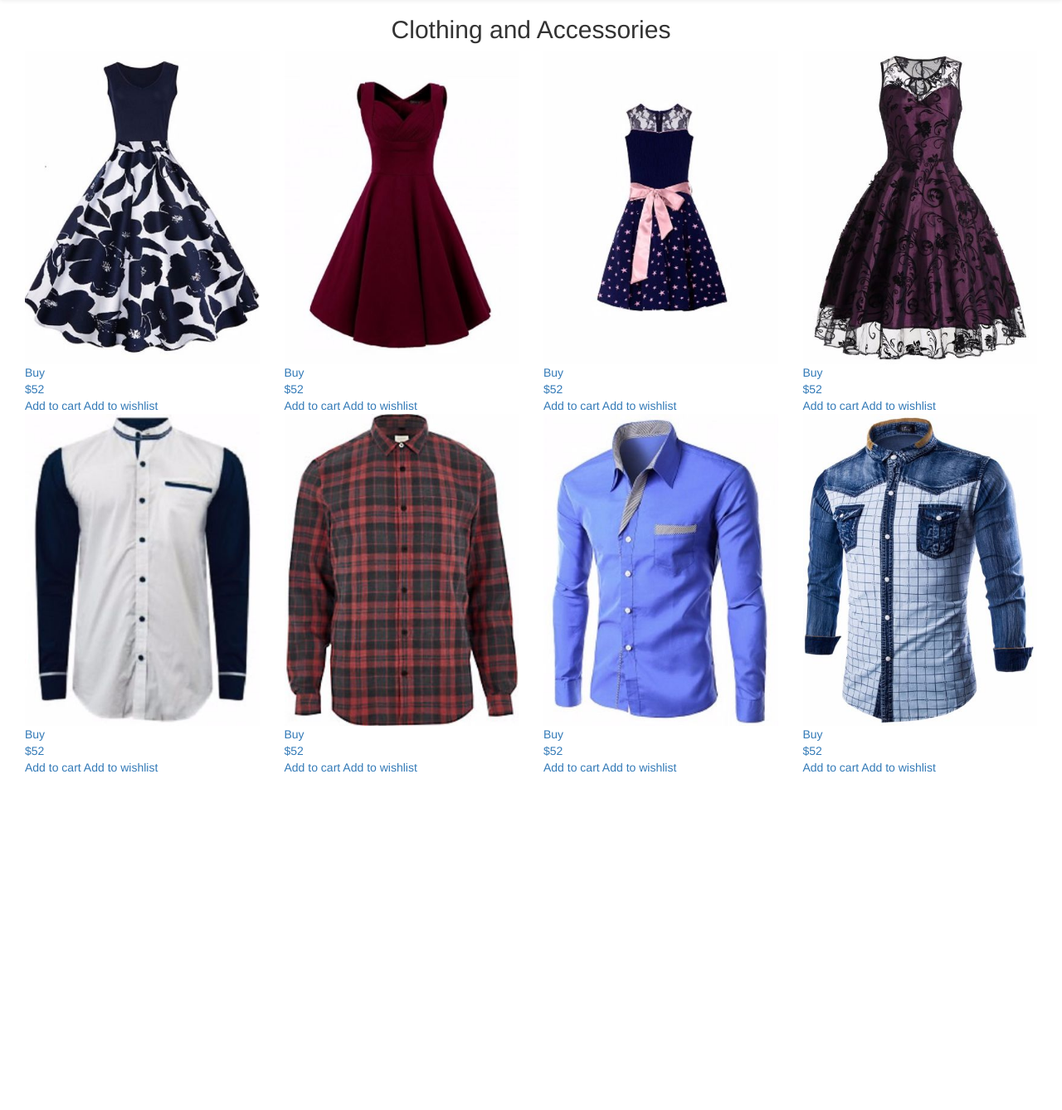
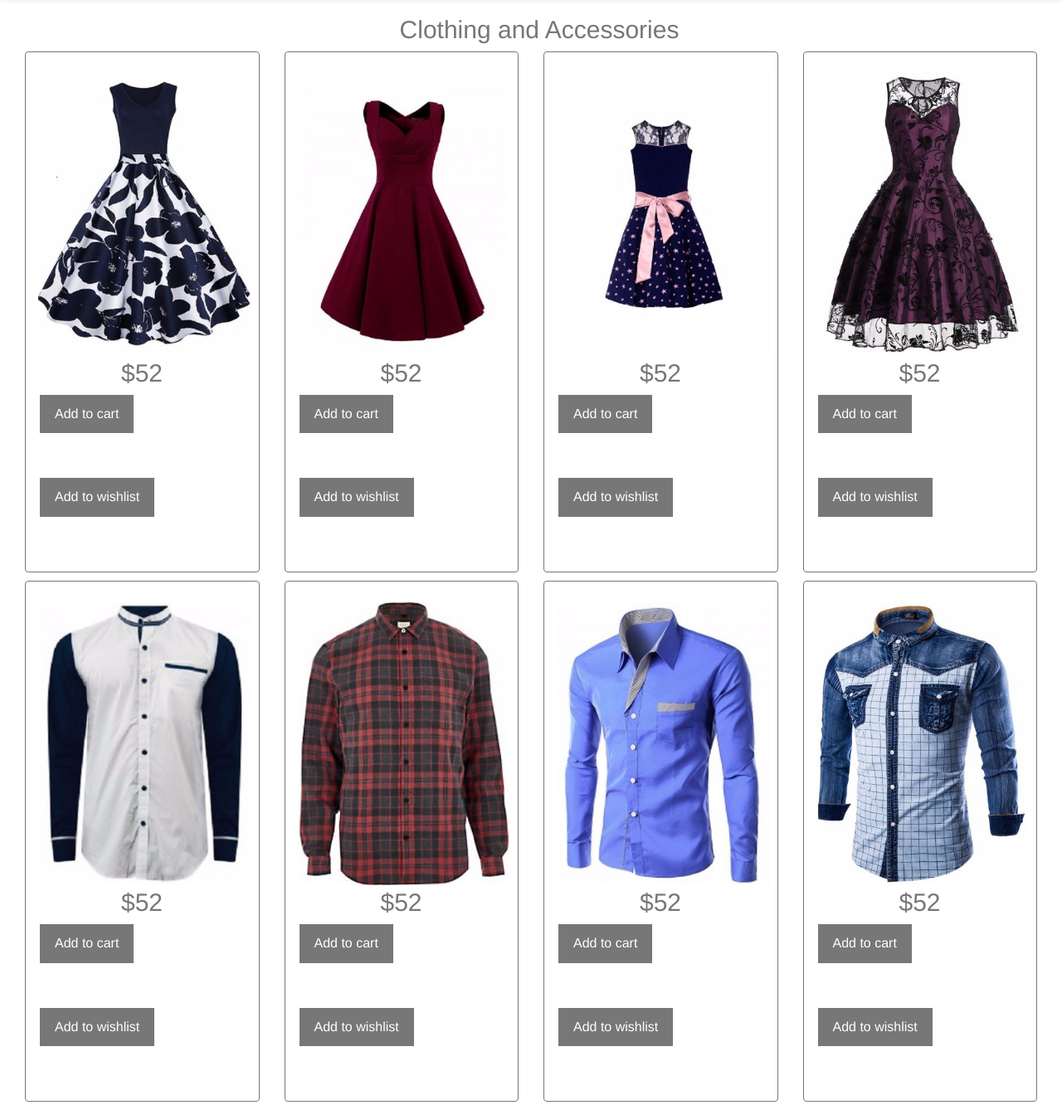
Before and after one commit to WilloneLim/TeamDP2, a PHP site: page /arts.php in a window 1280 px wide. Shown: the part 51-1389 px from the top of the page at 83% size. Before the commit the page ends 982 px from the top, so only its background shows below. Run offline with PHP 8.4, Linux system fonts and the light colour scheme.

Commit message:
product pages design

```diff
--- a/DP2 - Project/css/main.css
+++ b/DP2 - Project/css/main.css
@@ -4,7 +4,7 @@ body{
 }
 
 .navbar{
-    margin-bottom: 70px;
+    margin-bottom: 50px;
      border-radius: 0;
 }
 
@@ -20,7 +20,75 @@ footer{
     height: auto;
 }
 
-#form-container{
-margin-top: 80px;
+h2{
+	color:#777777;
+	margin-left:20px;
+}
+.products{
+	padding:25px 10px 16px 15px;
+	border:1px solid #777777;
+	border-radius:4px;
+	margin-bottom:10px;
+}
+
+.middle{
+	transition:.5s ease;
+	opacity:0;
+	position:absolute;
+	top:50%;
+	left:50%;
+	transform:translate(-50%,-50%);
+	-ms-transform:translate(-50%,-50%)
+}
+
+.products:hover .middle{
+	opacity: 1;
 
 }
+
+.text{
+	background-color: #777777;
+    color: #ffffff;
+    font-size: 16px;
+    padding: 16px 32px;
+}
+
+.text:hover{
+	color:#red;
+}
+
+.text:hover{
+	text-decoration:none;
+}
+.item{
+	color:#777777;
+	text-align:center;
+	font-size:30px;
+	padding:100px;
+}
+
+.item:hover{
+	text-decoration:none;
+}
+
+.button,.wishlist{
+	background-color:#777777;
+	border:none;
+	color:#ffffff;
+	padding: 12px 18px;
+    text-align: center;
+    text-decoration: none;
+    display: inline-block;
+    font-size: 16px;
+    margin: 4px 2px;
+    cursor: pointer;
+	margin-bottom:50px;
+}
+
+.button:hover,.wishlist:hover{
+	background-color:#e3e3e3;
+
+}
+.button:active,.wishlist:active{
+	background-color:#ffffff;
+}
```
